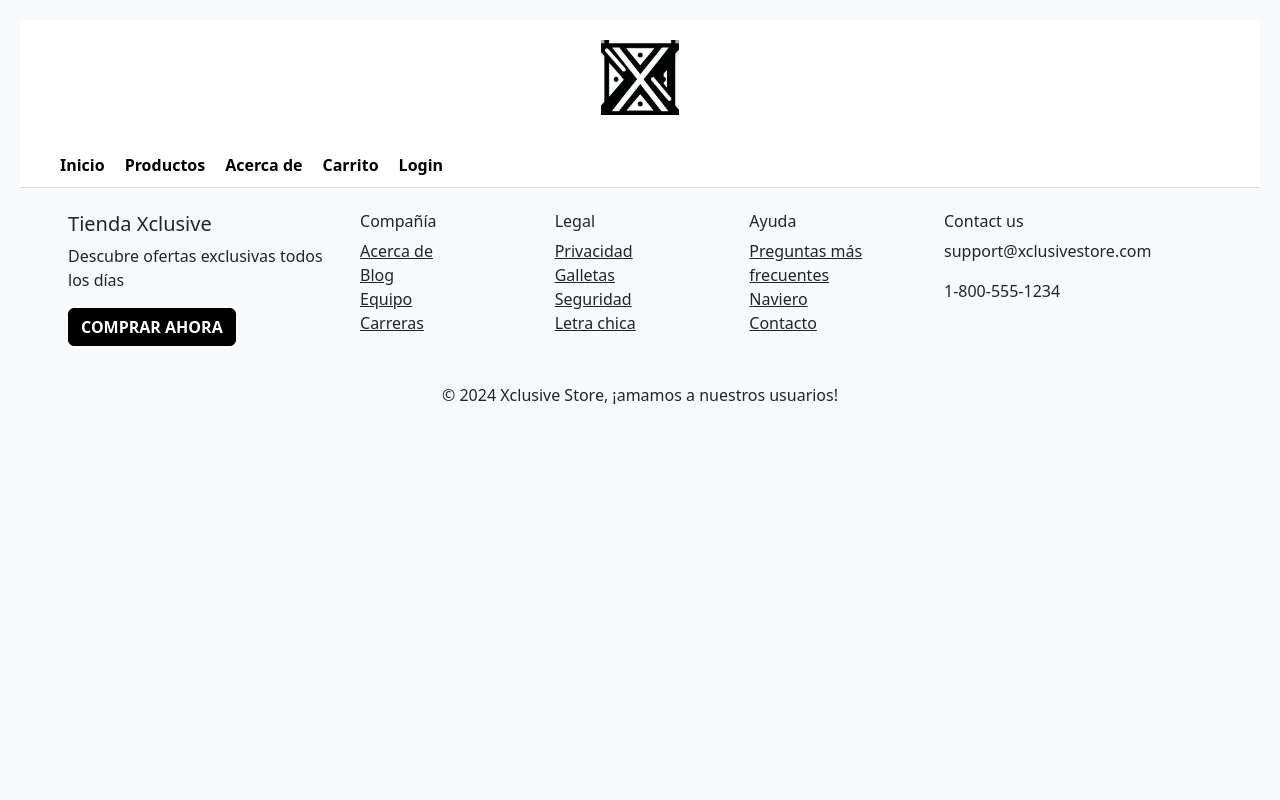
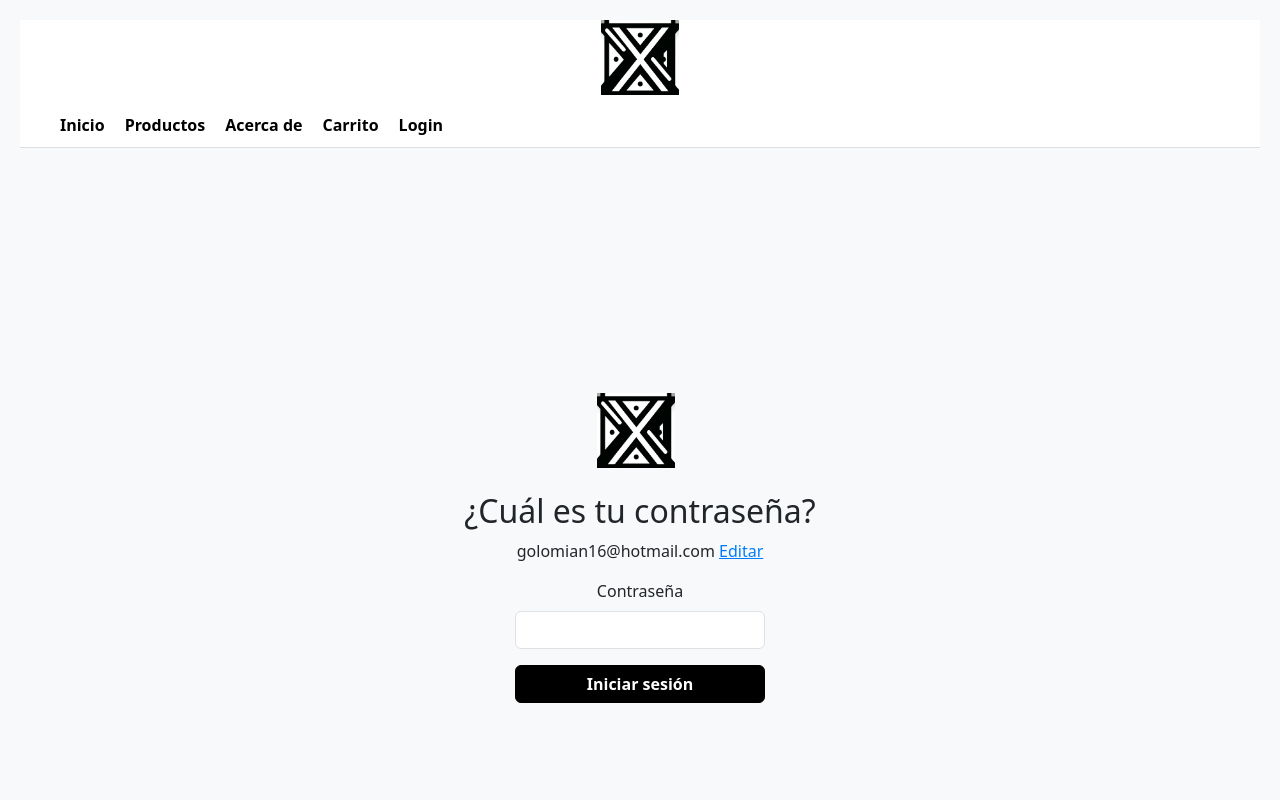
Before and after one commit to ForMyke/Web, a React (Create React App) app: page /password in a window 1280 px wide. Shown: the top 800 px of the page. Built offline with nearby package versions, Linux system fonts and the light colour scheme; the HTML template or start-up script is replaced by a standard one.

Commit message:
Login Completo

```diff
--- a/src/App.js
+++ b/src/App.js
@@ -10,7 +10,7 @@ import Footer from "./components/Footer";
 import Admin from "./Admin";
 import Inicio from "./components/Inicio";
 import Pago from "./components/Pago";
-import Contraseña from "./components/Contraseña";
+import PasswordLogin from "./components/PasswordLogin";
 //Importaciones de funciones de Admin
 import AdminGraficas from "./componentsAdmin/AdminGraficas";
 import Administradores from "./componentsAdmin/Administradores";
@@ -33,7 +33,7 @@ const AppContent = () => {
           <Route path="/login" element={<Login />} />
           <Route path="/admin" element={<Admin />} />
           <Route path="/pago" element={<Pago />} />
-          <Route path="/constraseña" element={<Contraseña />} />
+          <Route path="/password" element={<PasswordLogin />} />
 
           {/* Rutas de Admin */}
           <Route path="/AdminGraficas" element={<AdminGraficas />} />
--- a/src/components/Header.js
+++ b/src/components/Header.js
@@ -6,7 +6,7 @@ import "../css/header.css";
 const Header = () => {
   return (
     <header className="header-container">
-      <div className="logo-container text-center">
+      <div className="logo text-center">
         <Link to="/">
           <img
             src="./img/logo.png"
--- a/src/components/Login.js
+++ b/src/components/Login.js
@@ -8,7 +8,7 @@ const Login = () => {
 
   const handleSubmit = (e) => {
     e.preventDefault();
-    navigate("/Contraseña");
+    navigate("/Password");
   };
 
   return (
--- a/src/components/PasswordLogin.js
+++ b/src/components/PasswordLogin.js
@@ -17,9 +17,8 @@ const PasswordLogin = () => {
 
   return (
     <div className="password-login-container d-flex flex-column align-items-center justify-content-center vh-100">
-      <div className="logo-container mb-4">
-        <img src="./img/nike-logo.png" alt="Nike Logo" className="logo me-2" />
-        <img src="./img/jordan-logo.png" alt="Jordan Logo" className="logo" />
+      <div className="logo mb-4">
+        <img src="./img/logo.png" alt="Xclusive Store" className="logo me-2" />
       </div>
       <h2>¿Cuál es tu contraseña?</h2>
       <p className="mb-3">
@@ -27,7 +26,7 @@ const PasswordLogin = () => {
       </p>
       <Form className="w-50">
         <Form.Group controlId="formPassword" className="mb-3">
-          <Form.Label>Contraseña*</Form.Label>
+          <Form.Label>Contraseña</Form.Label>
           <div className="password-input-container">
             <Form.Control
               type={showPassword ? "text" : "password"}
@@ -40,9 +39,6 @@ const PasswordLogin = () => {
             </span>
           </div>
         </Form.Group>
-        <Form.Text className="mb-3">
-          <a href="#">¿Has olvidado la contraseña?</a>
-        </Form.Text>
         <Button variant="dark" type="submit" className="w-100">
           Iniciar sesión
         </Button>
```
